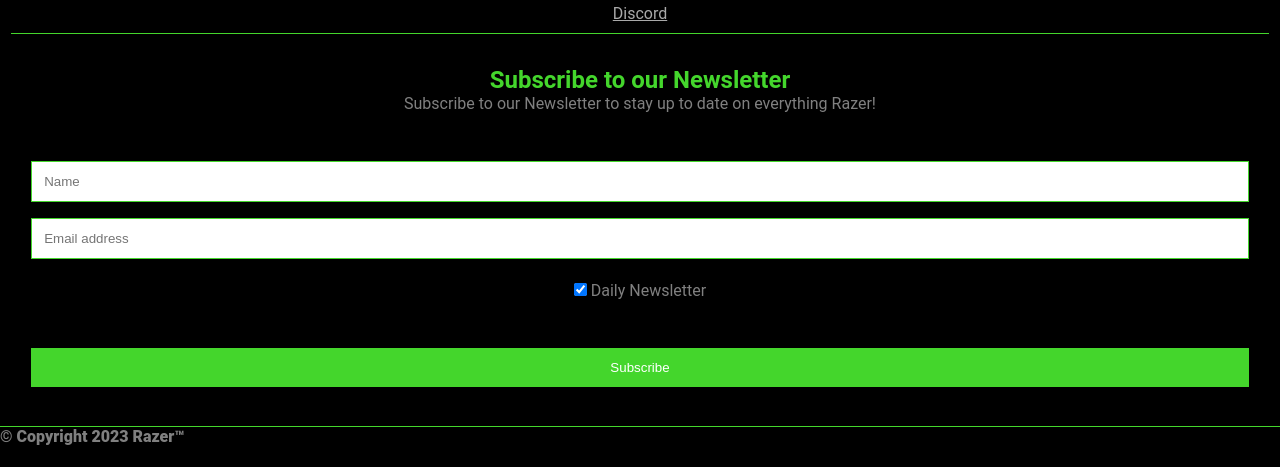
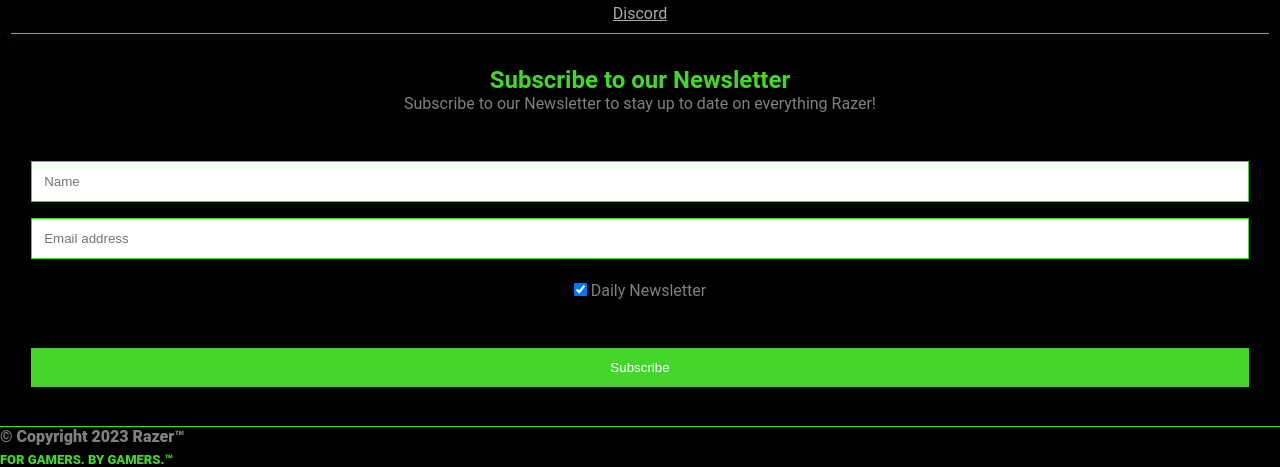
Before and after one commit to kylejames1998/COMP001B.Assignment4, a plain HTML site: page index.html in a window 1280 px wide. Shown: the part 1707-2174 px from the top of the page. Before the commit the page ends 2153 px from the top, so only its background shows below. Drawn offline with Linux system fonts and the light colour scheme; a web font is replaced by a local one.

Commit message:
changed styling in the footer

```diff
--- a/index.html
+++ b/index.html
@@ -129,6 +129,8 @@
     <!--Footer with copyright and trademark notice-->
     <footer>
       &copy; Copyright 2023 Razer&trade;
+      <br>
+      <p class="quote green">FOR GAMERS. BY GAMERS.&trade;</p>
     </footer>
     <!--Font awesome script-->
     <script src="https://kit.fontawesome.com/cf491a18af.js" crossorigin="anonymous"></script>
--- a/main.css
+++ b/main.css
@@ -209,6 +209,11 @@ footer {
     font-family: "roboto", sans-serif;
 }
 
+/* Changes quote font in footer to green */
+.green {
+    color: #44D62C;
+    font-size: small;
+}
 /********* FORM STYLES ************/
 form {
     font-family: "roboto", sans-serif;
```
